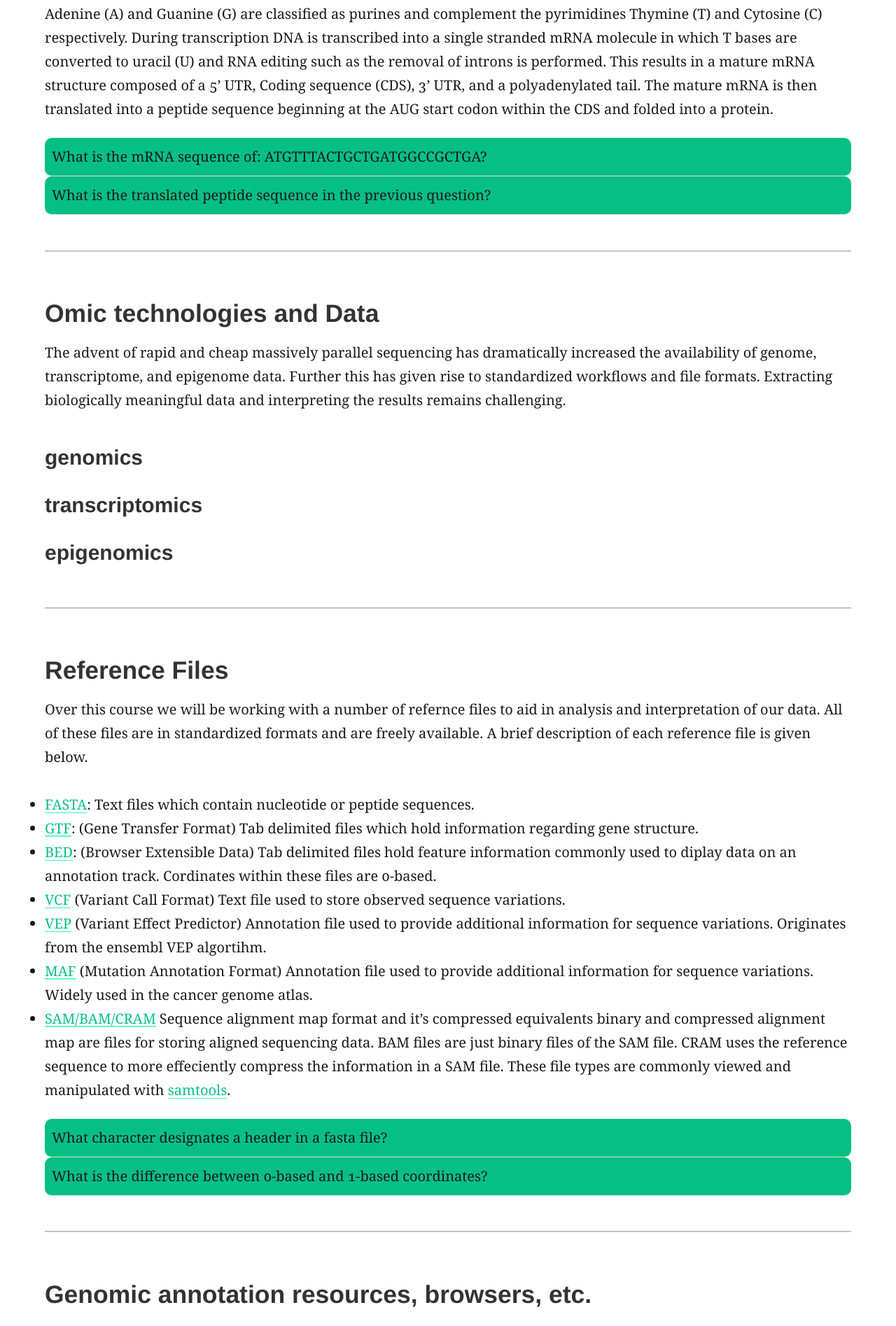
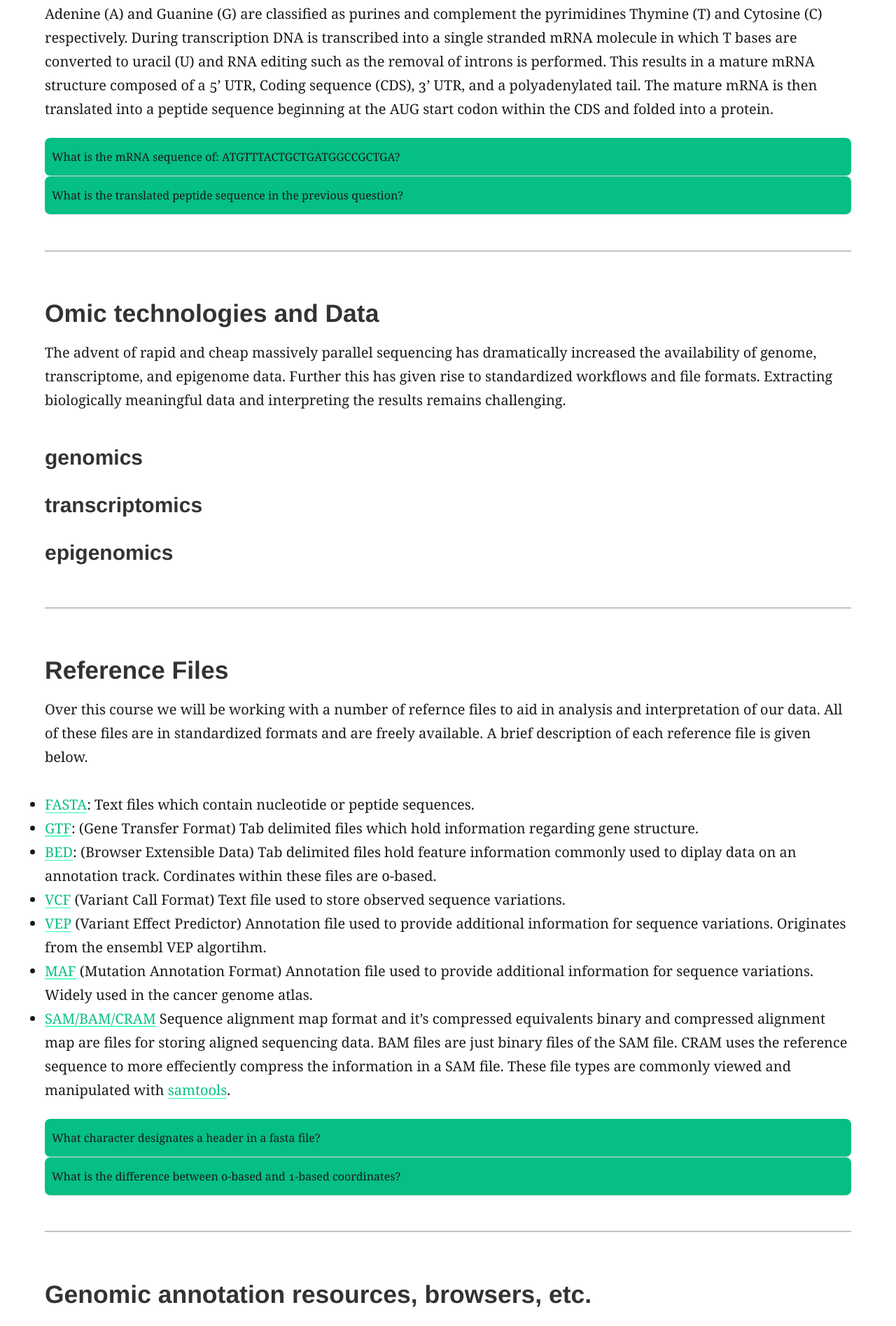
Before and after one commit to griffithlab/genviz.org, a Jekyll site: the page built from _posts/0001-02-01-Review_of_Central_Concepts.md, in a window 1280 px wide. Shown: the part 1597-3492 px from the top of the page at 70% size. Built offline with Jekyll 4.4.1, drawn with Linux system fonts in a browser that asks for light colours; nearby versions of some CDN libraries.

Commit message:
font size adjust

```diff
--- a/assets/styles.scss
+++ b/assets/styles.scss
@@ -458,7 +458,7 @@ pre code {
     p.a {
         background: lighten($color__site--accent, 50%);
         font-weight: normal;
-        font-size: 100%;
+        font-size: 80%;
         border-bottom: 1px #ddd solid;
         @include rounded($radius: .5em);
         margin: auto;
@@ -469,7 +469,7 @@ pre code {
         margin: auto;
         padding: 10px;
         font-weight: normal;
-        font-size: 100%;
+        font-size: 80%;
         border-bottom: 1px #ddd solid;
         cursor: pointer;
         @include rounded($radius: .5em);
```
